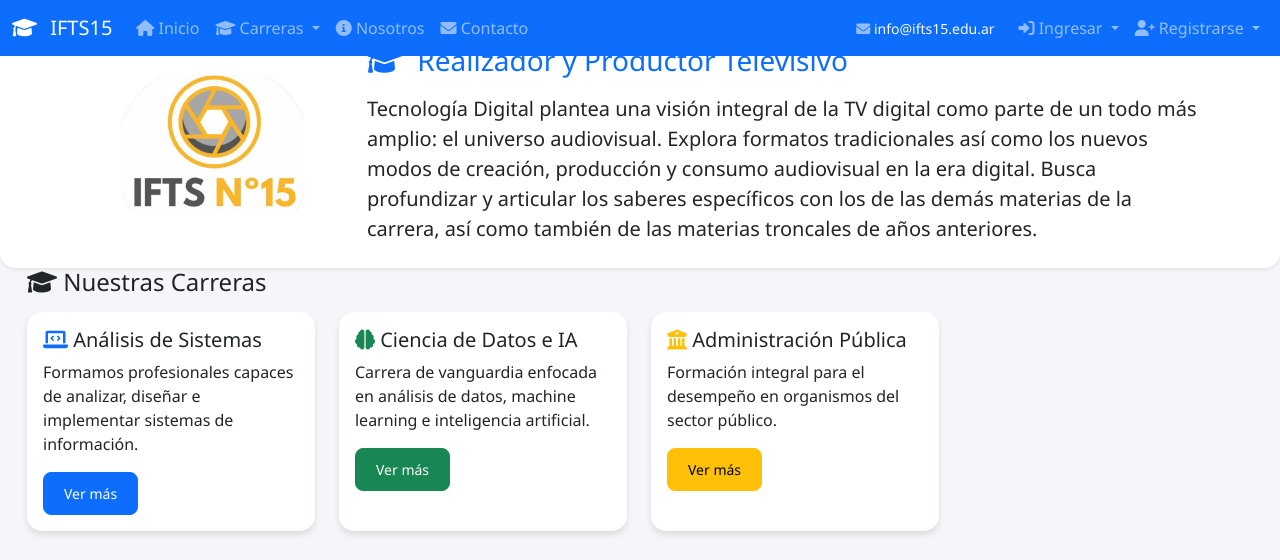
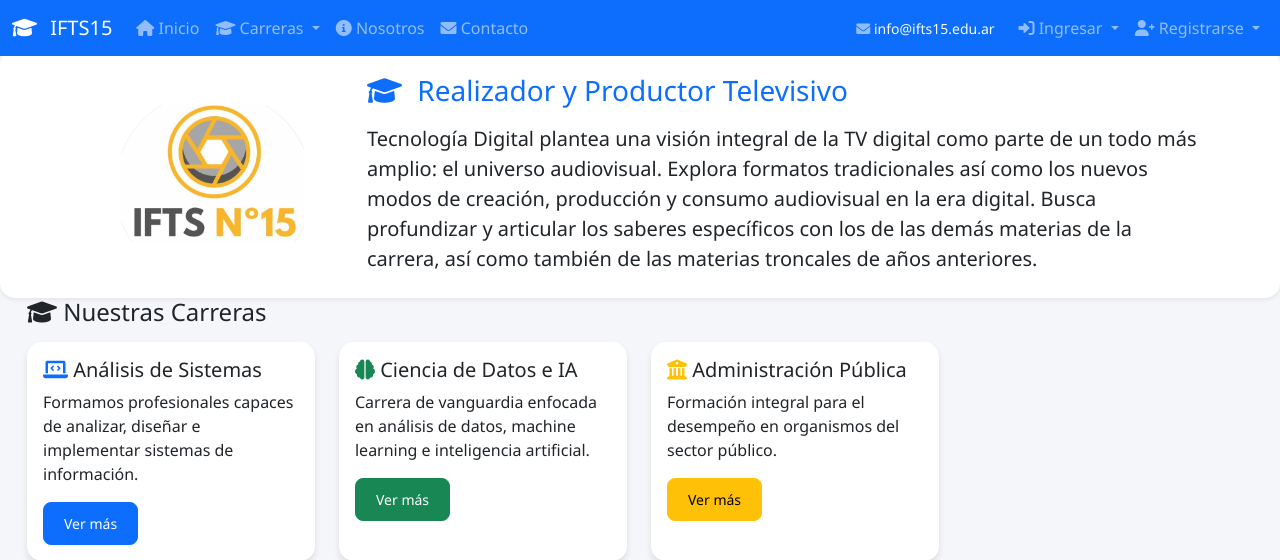
Before and after one commit to LosMuchachosDelInap/Ifts15, a PHP site: page /Mis_Proyectos/ in a window 1280 px wide. Shown: the top 560 px of the page. Run offline with PHP 8.4, Linux system fonts and the light colour scheme.

Commit message:
seguir corrigiendo estilos del index

```diff
--- a/assets/css/custom.css
+++ b/assets/css/custom.css
@@ -52,7 +52,7 @@ nav#barraHorizontal.navbar {
 .hero-card {
     width: 100vw;
     margin-left: calc(-50vw + 50%);
-    margin-top: 20px; /* Separación del navbar */
+    margin-top: 50px; /* Separación del navbar */
 }
 
 /* Contenedor principal sin márgenes laterales */
```
